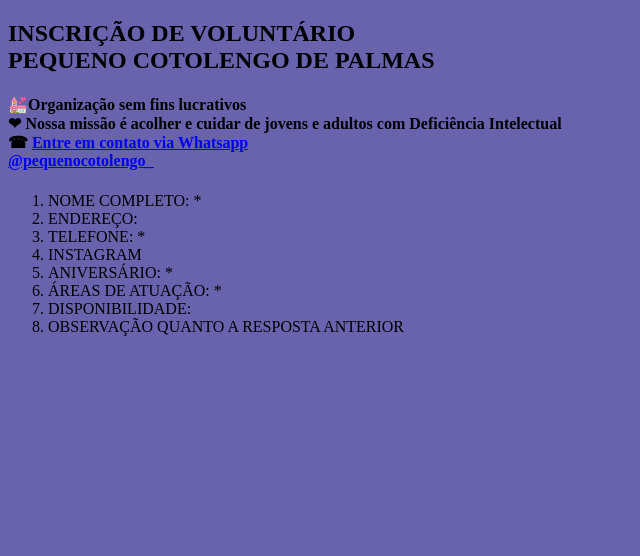
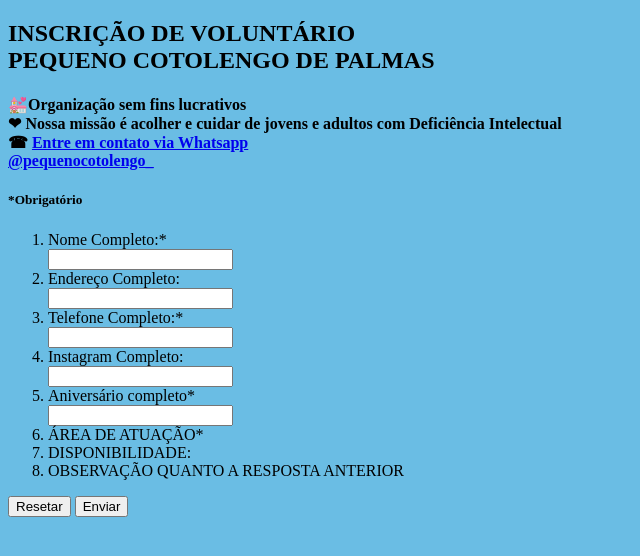
Before and after one commit to PedroVieira0406/Front-end, a plain HTML site: page index.html in a window 1280 px wide. Shown: the whole page, without its empty margins (0-640 px from the left). Drawn offline with Linux system fonts and the light colour scheme.

Commit message:
Update index.html

```diff
--- a/index.html
+++ b/index.html
@@ -7,28 +7,54 @@
     <title>Inscrição Voluntários</title>
     <style>
         body{
-            background-color: rgb(104, 99, 172);}
+            background-color: rgb(106, 189, 228);}
     </style>
 </head>
+
 <body>
     <h2><b>INSCRIÇÃO DE VOLUNTÁRIO</b><br>
      PEQUENO COTOLENGO DE PALMAS</h2>
+
     <h4>💒Organização sem fins lucrativos <br>
         ❤ Nossa missão é acolher e cuidar de jovens e adultos com Deficiência Intelectual<br>
         ☎ <a href="https://api.whatsapp.com/send/?
     phone=5563981485588&text&type=phone_number&app_absent=0
     ">Entre em contato via Whatsapp</a> <br>
     <a href=" https://www.instagram.com/pequenocotolengo_">@pequenocotolengo_ </a></h4>
-    <h5><color></color></h5>
-   <ol>
-    <li>NOME COMPLETO: *</li>
-    <li>ENDEREÇO:</li>
-    <li>TELEFONE: *</li>
-    <li>INSTAGRAM</li>
-    <li>ANIVERSÁRIO: *</li>
-    <li>ÁREAS DE ATUAÇÃO: *</li>
-    <li>DISPONIBILIDADE:</li>
-    <li>OBSERVAÇÃO QUANTO A RESPOSTA ANTERIOR</li>
-   </ol>
+    <h5>*Obrigatório</h5>
+
+    <form action="formulario.html" method="get">
+        <ol>
+            <li>
+                <label for="nome">Nome Completo:*</label><br>
+                <input type="text" name="nome" id="nome" required>
+            </li>
+            <li>
+                <label for="endereço">Endereço Completo:</label><br>
+                <input type="text" name="endereço" id="endereço"></li>
+
+            <li>
+                <label for="Telefone">Telefone Completo:*</label><br>
+                <input type="number" name="Telefone" id="Telefone" required>
+            </li>
+
+            <li>
+                <label for="Instagram">Instagram Completo:</label><br>
+                <input type="text" name="Instagram" id="Instagram">
+            </li>
+
+            <li>
+                <label for="Aniversário">Aniversário completo*</label><br>
+                <input type="text" name="Aniversário" id="Aniversário" required>
+            </li>
+            <li>ÁREA DE ATUAÇÃO*</li>
+
+            <li>DISPONIBILIDADE:</li>
+
+            <li>OBSERVAÇÃO QUANTO A RESPOSTA ANTERIOR</li>
+        </ol>
+            <button type="reset">Resetar</button>
+            <button type="submit">Enviar</button>
+    </form>
 </body>
 </html>
```
